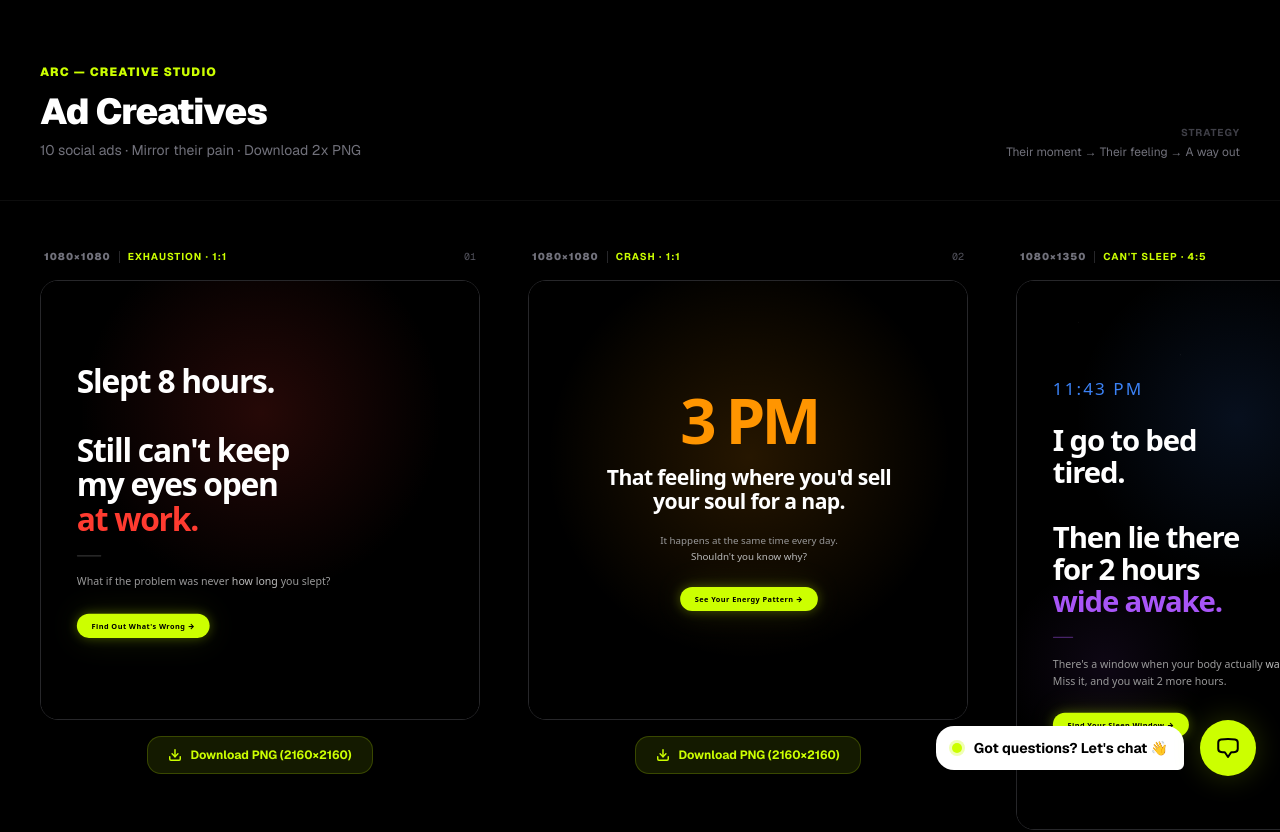
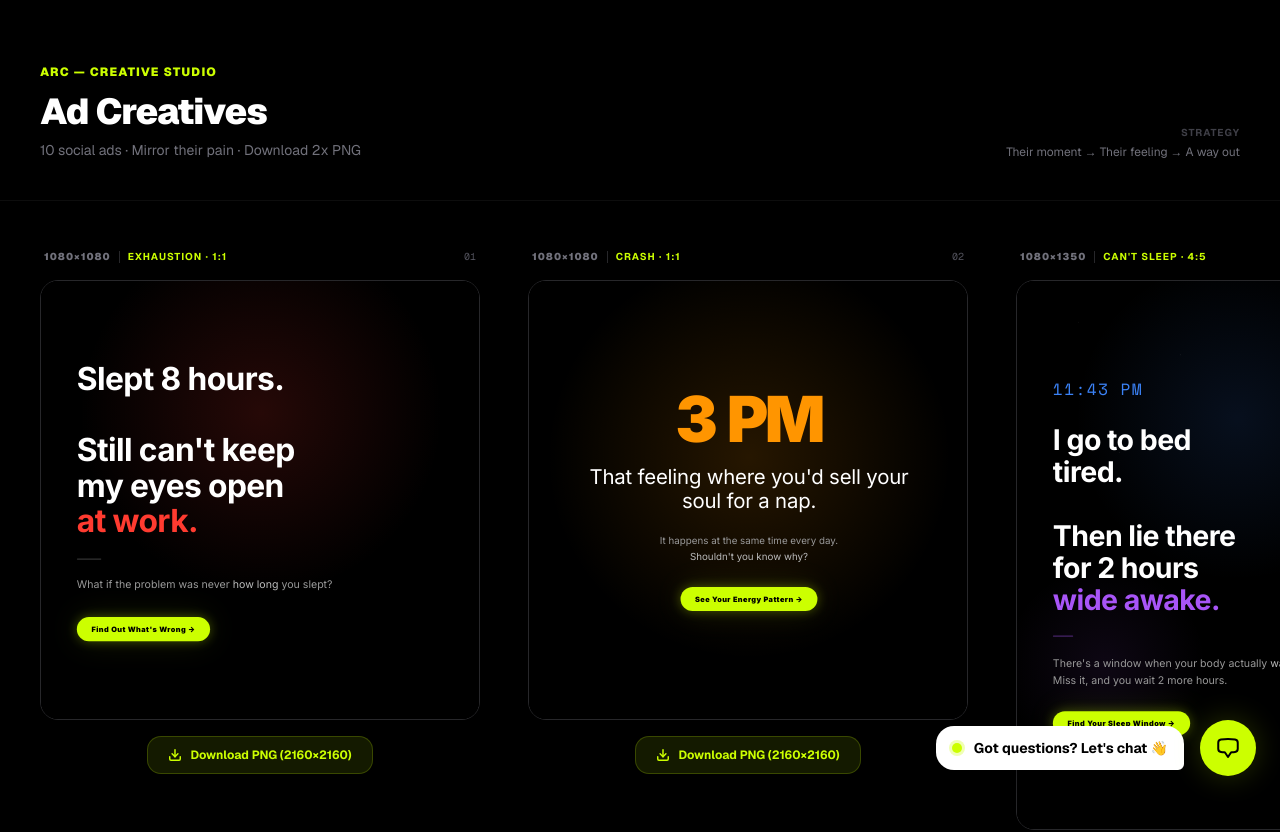
Before and after one commit to PrtHub/arc-circadian-rytham-tracker, a Next.js app: page /ads in a window 1280 px wide. Shown: the top 832 px of the page. Built offline with nearby package versions, Linux system fonts and the light colour scheme; no server answers.

Commit message:
feat: Add Google Fonts loading for improved ad styling and update font properties across ads

```diff
--- a/app/ads/page.tsx
+++ b/app/ads/page.tsx
@@ -1,7 +1,22 @@
 "use client";
 
-import { useRef, useCallback } from "react";
+import { useRef, useCallback, useEffect } from "react";
 import html2canvas from "html2canvas-pro";
+
+/* ═══════════════════════════════════════════════════════════════════════════ */
+/*  GOOGLE FONTS — loaded at runtime for html2canvas compatibility           */
+/* ═══════════════════════════════════════════════════════════════════════════ */
+function useFonts() {
+  useEffect(() => {
+    if (document.getElementById("ad-fonts")) return;
+    const link = document.createElement("link");
+    link.id = "ad-fonts";
+    link.rel = "stylesheet";
+    link.href =
+      "https://fonts.googleapis.com/css2?family=Space+Mono:wght@400;700&family=Inter:wght@300;400;500;600;700;800;900&display=swap";
+    document.head.appendChild(link);
+  }, []);
+}
 
 /* ═══════════════════════════════════════════════════════════════════════════ */
 /*  DOWNLOAD — clone element to body at full size, capture, remove           */
@@ -125,8 +140,10 @@ function AdFrame({
 /* ═══════════════════════════════════════════════════════════════════════════ */
 /*  SHARED                                                                    */
 /* ═══════════════════════════════════════════════════════════════════════════ */
-const FF =
-  "system-ui, -apple-system, BlinkMacSystemFont, 'Segoe UI', sans-serif";
+/* Font stack — 3 voices for different ad moods */
+const FF = "'Inter', system-ui, -apple-system, sans-serif";
+
+const FF_MONO = "'Space Mono', 'Courier New', monospace";
 
 function Glow({
   color,
@@ -206,11 +223,12 @@ function Ad01() {
 
       <div
         style={{
+          fontFamily: FF,
           fontSize: 78,
-          fontWeight: 900,
+          fontWeight: 700,
           color: "#fff",
-          lineHeight: 1.08,
-          letterSpacing: "-0.04em",
+          lineHeight: 1.12,
+          letterSpacing: "-0.02em",
           marginBottom: 48,
           position: "relative",
           zIndex: 1,
@@ -298,11 +316,12 @@ function Ad02() {
 
       <div
         style={{
-          fontSize: 52,
-          fontWeight: 900,
+          fontFamily: FF,
+          fontSize: 50,
+          fontWeight: 400,
           color: "#fff",
-          lineHeight: 1.15,
-          letterSpacing: "-0.03em",
+          lineHeight: 1.2,
+          letterSpacing: "-0.01em",
           maxWidth: 800,
           marginBottom: 48,
           position: "relative",
@@ -385,10 +404,11 @@ function Ad03() {
 
       <div
         style={{
-          fontSize: 42,
-          fontWeight: 300,
+          fontFamily: FF_MONO,
+          fontSize: 40,
+          fontWeight: 400,
           color: "#3B82F6",
-          letterSpacing: "0.12em",
+          letterSpacing: "0.08em",
           marginBottom: 56,
           fontVariantNumeric: "tabular-nums",
           position: "relative",
@@ -400,11 +420,12 @@ function Ad03() {
 
       <div
         style={{
-          fontSize: 72,
-          fontWeight: 900,
+          fontFamily: FF,
+          fontSize: 70,
+          fontWeight: 700,
           color: "#fff",
-          lineHeight: 1.1,
-          letterSpacing: "-0.04em",
+          lineHeight: 1.12,
+          letterSpacing: "-0.02em",
           marginBottom: 48,
           position: "relative",
           zIndex: 1,
@@ -586,10 +607,11 @@ function Ad05() {
 
       <div
         style={{
+          fontFamily: FF_MONO,
           fontSize: 20,
-          fontWeight: 600,
+          fontWeight: 400,
           color: "#777",
-          letterSpacing: "0.1em",
+          letterSpacing: "0.06em",
           marginBottom: 44,
           position: "relative",
           zIndex: 1,
@@ -751,11 +773,12 @@ function Ad06() {
 
       <div
         style={{
+          fontFamily: FF,
           fontSize: 72,
-          fontWeight: 900,
+          fontWeight: 700,
           color: "#fff",
-          lineHeight: 1.1,
-          letterSpacing: "-0.04em",
+          lineHeight: 1.12,
+          letterSpacing: "-0.02em",
           marginBottom: 44,
           position: "relative",
           zIndex: 1,
@@ -849,10 +872,11 @@ function Ad07() {
 
       <div
         style={{
-          fontSize: 44,
-          fontWeight: 300,
+          fontFamily: FF_MONO,
+          fontSize: 40,
+          fontWeight: 400,
           color: "#3B82F6",
-          letterSpacing: "0.12em",
+          letterSpacing: "0.08em",
           marginBottom: 52,
           fontVariantNumeric: "tabular-nums",
           position: "relative",
@@ -864,11 +888,12 @@ function Ad07() {
 
       <div
         style={{
-          fontSize: 76,
-          fontWeight: 900,
+          fontFamily: FF,
+          fontSize: 74,
+          fontWeight: 700,
           color: "#fff",
-          lineHeight: 1.1,
-          letterSpacing: "-0.04em",
+          lineHeight: 1.12,
+          letterSpacing: "-0.02em",
           marginBottom: 52,
           position: "relative",
           zIndex: 1,
@@ -959,11 +984,12 @@ function Ad08() {
         <div>
           <div
             style={{
-              fontSize: 48,
-              fontWeight: 300,
+              fontFamily: FF_MONO,
+              fontSize: 46,
+              fontWeight: 700,
               color: "#fff",
               fontVariantNumeric: "tabular-nums",
-              letterSpacing: "0.05em",
+              letterSpacing: "0.04em",
             }}
           >
             5:47 AM
@@ -1457,6 +1483,7 @@ arcapp.sbs · Free download`,
 /*  PAGE                                                                      */
 /* ═══════════════════════════════════════════════════════════════════════════ */
 export default function AdsPage() {
+  useFonts();
   return (
     <div className="min-h-screen bg-black text-white">
       {/* Header */}
```
